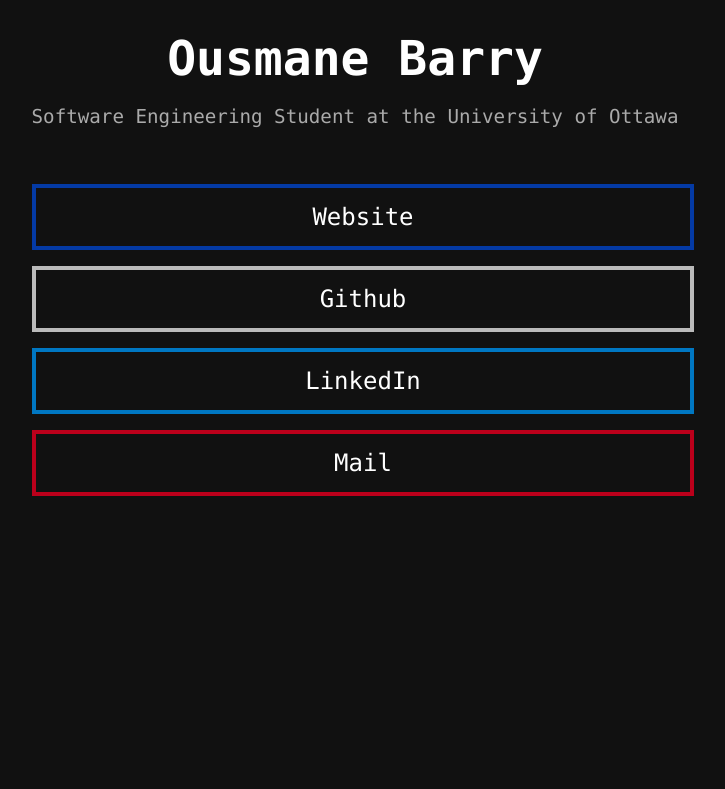
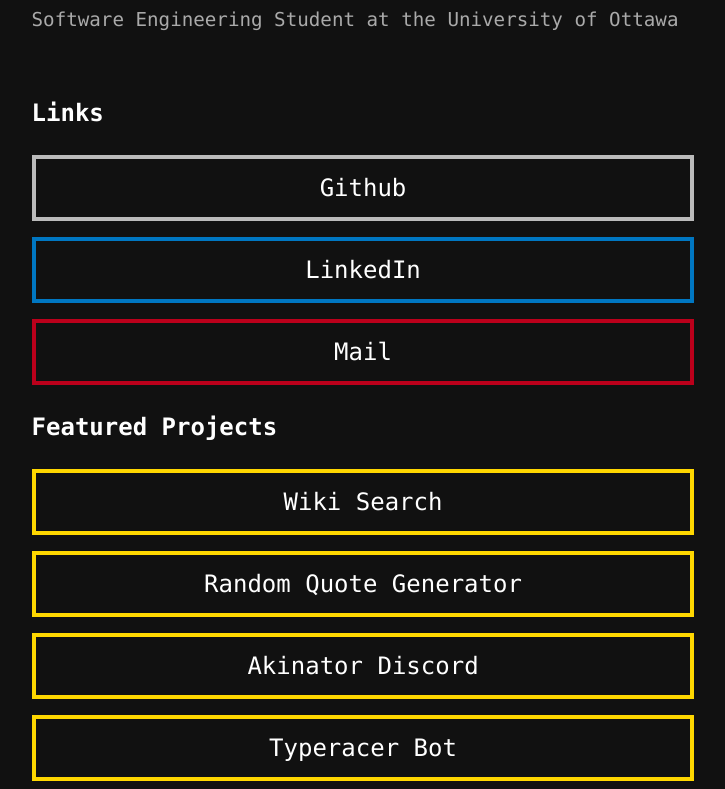
Before and after one commit to ousmanebarry/me, a React (Create React App) app: page / in a window 1280 px wide. Shown: the part 199-988 px from the top of the page, without its empty margins (285-1010 px from the left). Before the commit the page ends 800 px from the top, so only its background shows below. Built offline with nearby package versions, Linux system fonts and the light colour scheme.

Commit message:
Add more data

```diff
--- a/src/data.js
+++ b/src/data.js
@@ -1,10 +1,8 @@
 export const data = [
 	{
 		id: 1,
-		name: 'Website',
-		link: 'https://ousmanebarry.ca/',
-		target: '_blank',
-		rel: 'noopener noreferrer',
+		name: 'Links',
+		classname: 'link-underline',
 	},
 	{
 		id: 2,
@@ -27,4 +25,37 @@
 		target: '_blank',
 		rel: 'noopener noreferrer',
 	},
+	{
+		id: 5,
+		name: 'Featured Projects',
+		classname: 'project-underline',
+	},
+	{
+		id: 6,
+		name: 'Wiki Search',
+		link: 'https://wiki-search-web.netlify.app/',
+		target: '_blank',
+		rel: 'noopener noreferrer',
+	},
+	{
+		id: 7,
+		name: 'Random Quote Generator',
+		link: 'https://random-quote-generator-web.netlify.app/',
+		target: '_blank',
+		rel: 'noopener noreferrer',
+	},
+	{
+		id: 8,
+		name: 'Akinator Discord',
+		link: 'https://github.com/ousmanebarry/akinator-discord',
+		target: '_blank',
+		rel: 'noopener noreferrer',
+	},
+	{
+		id: 9,
+		name: 'Typeracer Bot',
+		link: 'https://github.com/ousmanebarry/typeracer-bot',
+		target: '_blank',
+		rel: 'noopener noreferrer',
+	},
 ];
```
